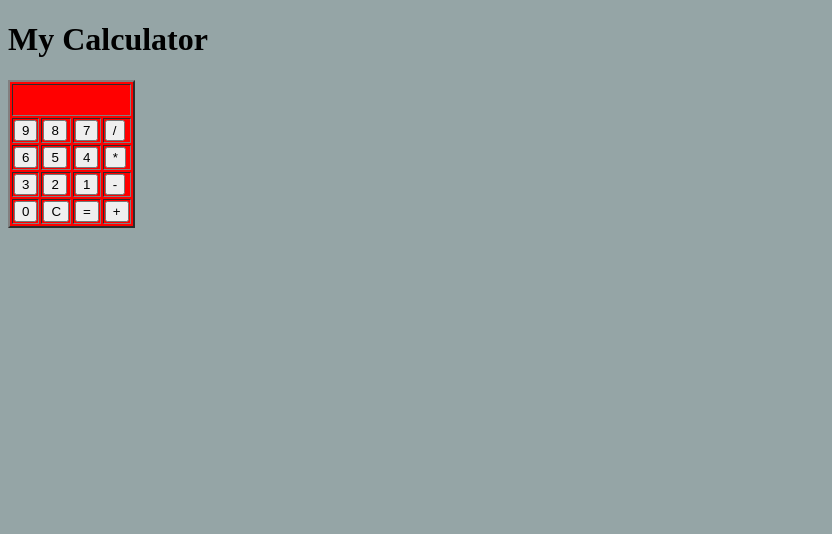
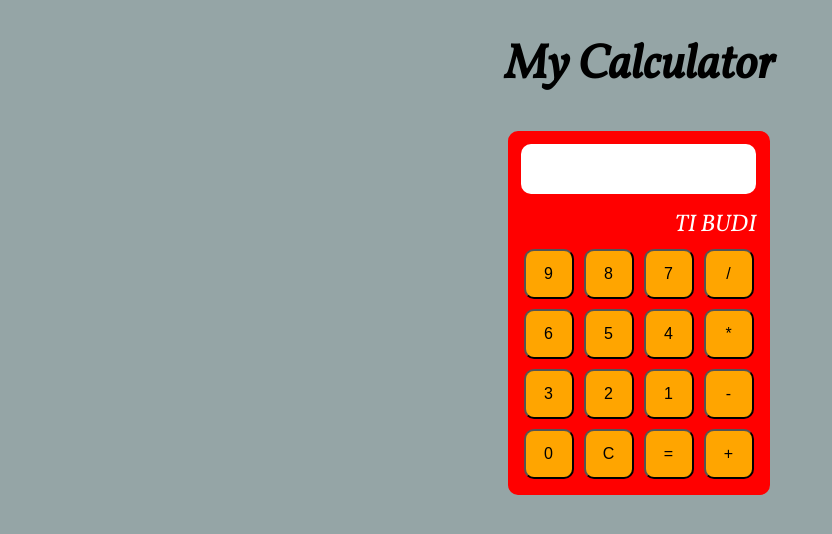
Before and after one commit to jaianadixon/javascript-html-calculator, a plain HTML site: page index.html in a window 1280 px wide. Shown: the whole page, without its empty margins (0-832 px from the left). Drawn offline with Linux system fonts and the light colour scheme.

Commit message:
added styling

```diff
--- a/index.html
+++ b/index.html
@@ -2,14 +2,18 @@
 <html>
     <head>
         <title>My Calculator</title>
-        <link rel="stylesheet" href="style.css" type="text/css" />
+        <link rel="stylesheet" href="style.css" type="text/css"/>
+        <link href="https://fonts.googleapis.com/css?family=Vollkorn:400i|VT323" rel="stylesheet">
     </head>
     <body>
         <h1 id="title">My Calculator</h1>
         <div id="keypad">
-            <table border="2">
+            <table>
                 <tr>
-                    <td colspan="4" id="display-bar" height="28px"></td>
+                    <td colspan="4"  height="28px"><div id="display-bar"></div></div></td>
+                </tr>
+                <tr>
+                    <td colspan="4"><div id="calculator-brand">TI BUDI</div></td>
                 </tr>
                 <tr>
                     <td><input type="button" value="9" onclick="display(9)"/></td>
@@ -29,13 +33,13 @@
                     <td><input type="button" value="3" onclick="display(3)"/></td>
                     <td><input type="button" value="2" onclick="display(2)"/></td>
                     <td><input type="button" value="1" onclick="display(1)"/></td>
-                    <td><input type="button" value="-" onclick="display(-)"/></td>
+                    <td><input type="button" value="-" onclick="display('-')"/></td>
                 </tr>
 
                  <tr>
                     <td><input type="button" value="0" onclick="display(0)"/></td>
                     <td><input type="button" value="C" onclick="clearDisplay()"/></td>
-                    <td><input type="button" value="=" onclick=""/></td>
+                    <td><input type="button" value="=" onclick="calculate()"/></td>
                     <td><input type="button" value="+" onclick="display('+')"/></td>
                 </tr>
             </table>
--- a/script.js
+++ b/script.js
@@ -6,7 +6,7 @@ function display(userInput){
     document.getElementById("display-bar").innerHTML+=userInput;
 }
 
-function calculator(){
-    var answer=eval(document.getElementById("display-bar").innerHTML;
-    document.getElementById("display-bar").innerHTML=answer;
+function calculate(){
+    var answer = eval(document.getElementById("display-bar").innerHTML);
+    document.getElementById("display-bar").innerHTML = answer;
 }
--- a/style.css
+++ b/style.css
@@ -2,6 +2,48 @@ body{
     background-color:#95a5a6;
 }
 
+h1{
+    text-align: center;
+    font-family: 'Vollkorn', serif;
+    font-size: 3em;
+}
+
+#calculator-brand{
+    text-align:right;
+    color:white;
+    font-size: 1.5em;
+    font-family: 'Vollkorn', serif;
+}
+#keypad{
+    width:265px;
+    margin-left:auto;
+    margin-right:auto;
+}
+
 table{
-    background-color: red
+    background-color:red;
+    border-radius: 10px;
+    padding:10px;
 }
+
+#display-bar{
+    background-color:white;
+    margin-bottom:10px;
+    height:50px;
+    width:230px;
+    font-size:2em;
+    font-family: 'VT323', monospace;
+    overflow: hidden;
+    white-space:nowrap;
+    border-radius: 10px;
+    padding-left: 5px;
+}
+
+input[type=button]{
+    background-color: orange;
+    height:50px;
+    width:50px;
+    font-size:1em;
+    border-radius: 10px;
+    margin:3px;
+}
```
